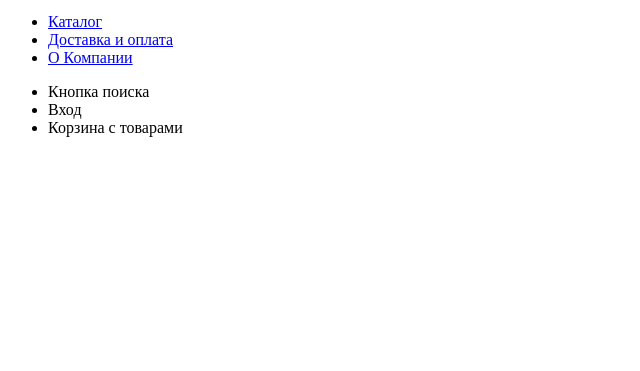
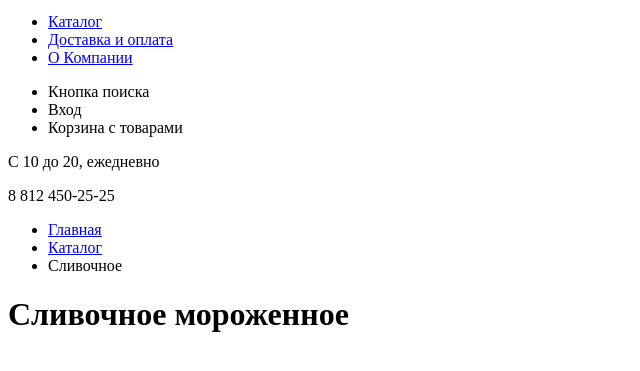
Before and after one commit to Umorph/gllacy, a plain HTML site: page creamy.html in a window 1280 px wide. Shown: the part 29-400 px from the top of the page, without its empty margins (0-640 px from the left). Drawn offline with Linux system fonts and the light colour scheme.

Commit message:
Добавлен верхний блок основоного контейнера каталога

```diff
--- a/creamy.html
+++ b/creamy.html
@@ -22,6 +22,18 @@
                     </ul>
                 </nav>
             </header>
-
+            <main class="container">
+                <p>C 10 до 20, ежедневно</p>
+                <p>8 812 450-25-25</p>
+                <ul class="breadcrumbs">
+                    <li><a href="index.html">Главная</a></li>
+                    <li><a href="catalog.html">Каталог</a></li>
+                    <li class="breadcrumbs-current">Сливочное</li>
+                </ul>
+                <h1>Сливочное мороженное</h1>
+                <section class="filter">
+                    <!--Здесь будет форма-->
+                </section>
+            </main>
     </body>
 </html>
```
